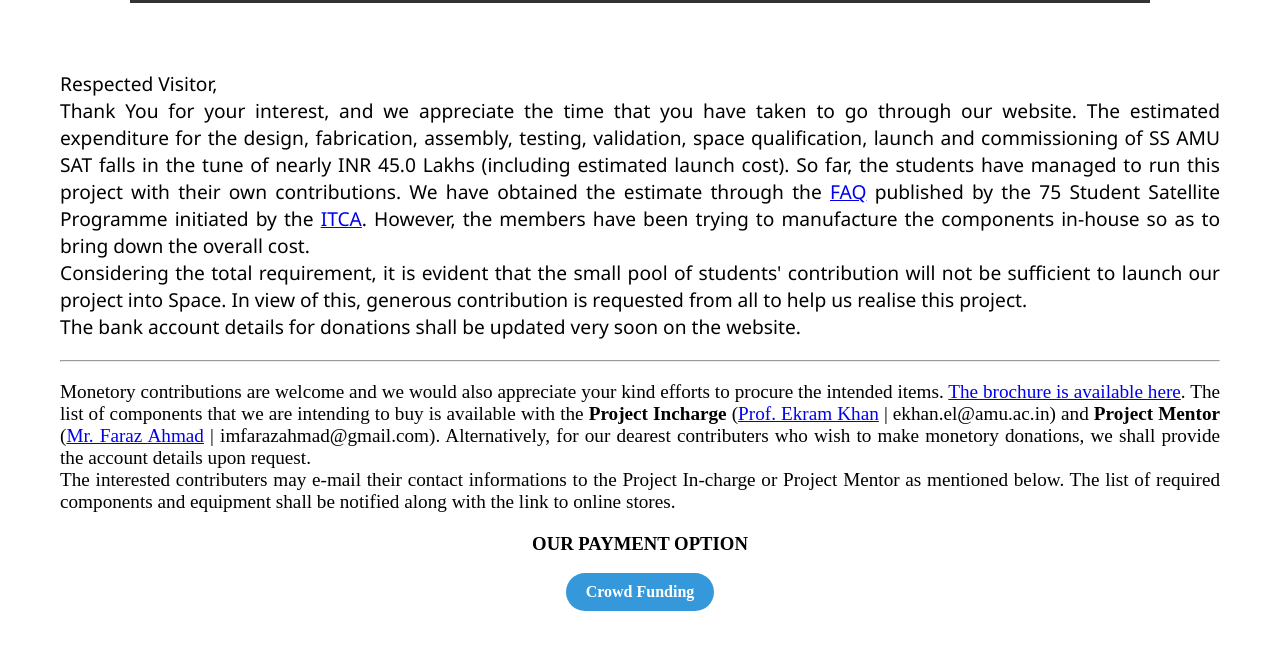
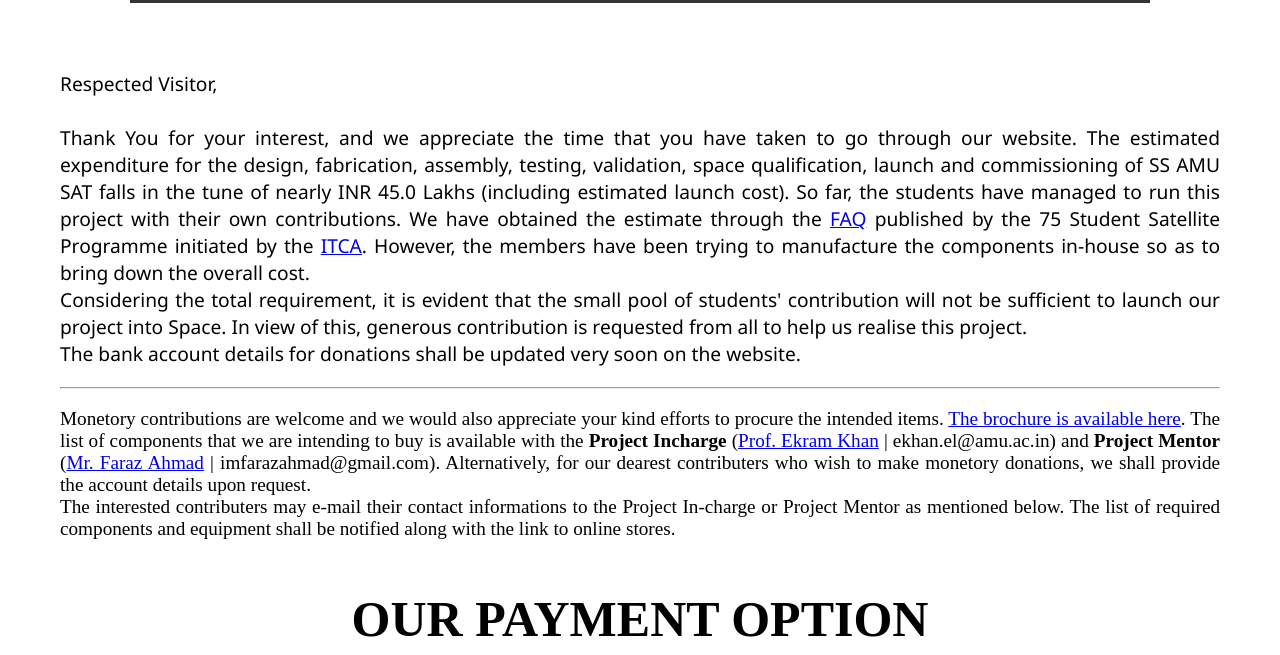
Before and after one commit to Shibli2316/amu-ss-sat-project, a plain HTML site: page sponsor/sponsor.html in a window 1280 px wide. Shown: the part 297-952 px from the top of the page. Drawn offline with Linux system fonts and the light colour scheme.

Commit message:
sponsors changed

```diff
--- a/sponsor/sponsor.html
+++ b/sponsor/sponsor.html
@@ -67,7 +67,7 @@
         <h2>FUNDING AND SPONSORSHIP</h2>
         <!-- <p>Welcome to our funding and sponsorship page. Your support helps us achieve our goals and make a positive impact.</p> -->
         <!-- Add more content as needed -->
-        <p class="lead" style="text-align: justify;" >Respected Visitor,<br>Thank You for your interest, and we
+        <p class="lead" style="text-align: justify;" >Respected Visitor,<br> <br>Thank You for your interest, and we
             appreciate the time that you have taken to go through our website. The estimated expenditure for the design,
             fabrication, assembly, testing, validation, space qualification, launch and commissioning of SS AMU SAT
             falls in the tune of nearly INR 45.0 Lakhs (including estimated launch cost). So far, the students have
@@ -88,11 +88,11 @@
                 informations to the Project In-charge or Project Mentor as mentioned below. The list of required components
                 and equipment shall be notified along with the link to online stores.<br>
               </p>
-              <div class="qr-code-container">
+              <div class="qr-code-container" style="margin-top: 50px;">
                 <!-- <h3>SCAN QR CODE FOR TRANSACTIONS</h3> -->
                 <!-- <img src="qr_code.png" alt="Transaction QR Code"> -->
-                <h3>OUR PAYMENT OPTION</h3>
-                <a href="https://m-lp.co/ssamusat?utm_medium=whatsapp_status_message&utm_source=app" class="round-button">Crowd Funding</a>
+                <h1 style="font-size: 50px;">OUR PAYMENT OPTION</h1>
+                <a href="https://m-lp.co/ssamusat?utm_medium=whatsapp_status_message&utm_source=app" class="round-button"><h3>Crowd Funding</h3></a>
             </div>
         <section class="sponsor-container">
             <h2>OUR SPONSORS</h2>
--- a/teams/teams.css
+++ b/teams/teams.css
@@ -9,7 +9,7 @@
 	src: url(./fonts/Poppins-Medium.ttf);
 }
 body{
-	background-color: rgb(238, 238, 238);
+	background-color: white
 }
 .main{
 	width: 100%;
```
